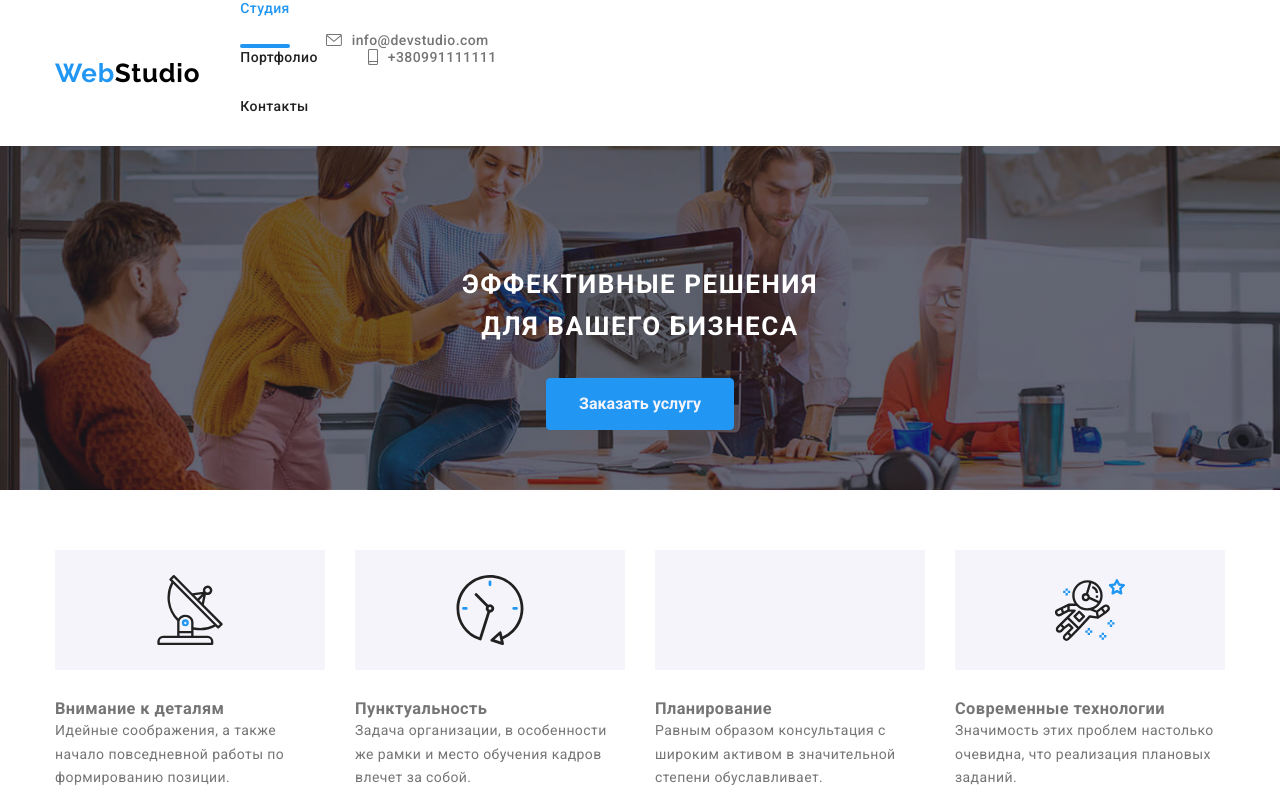
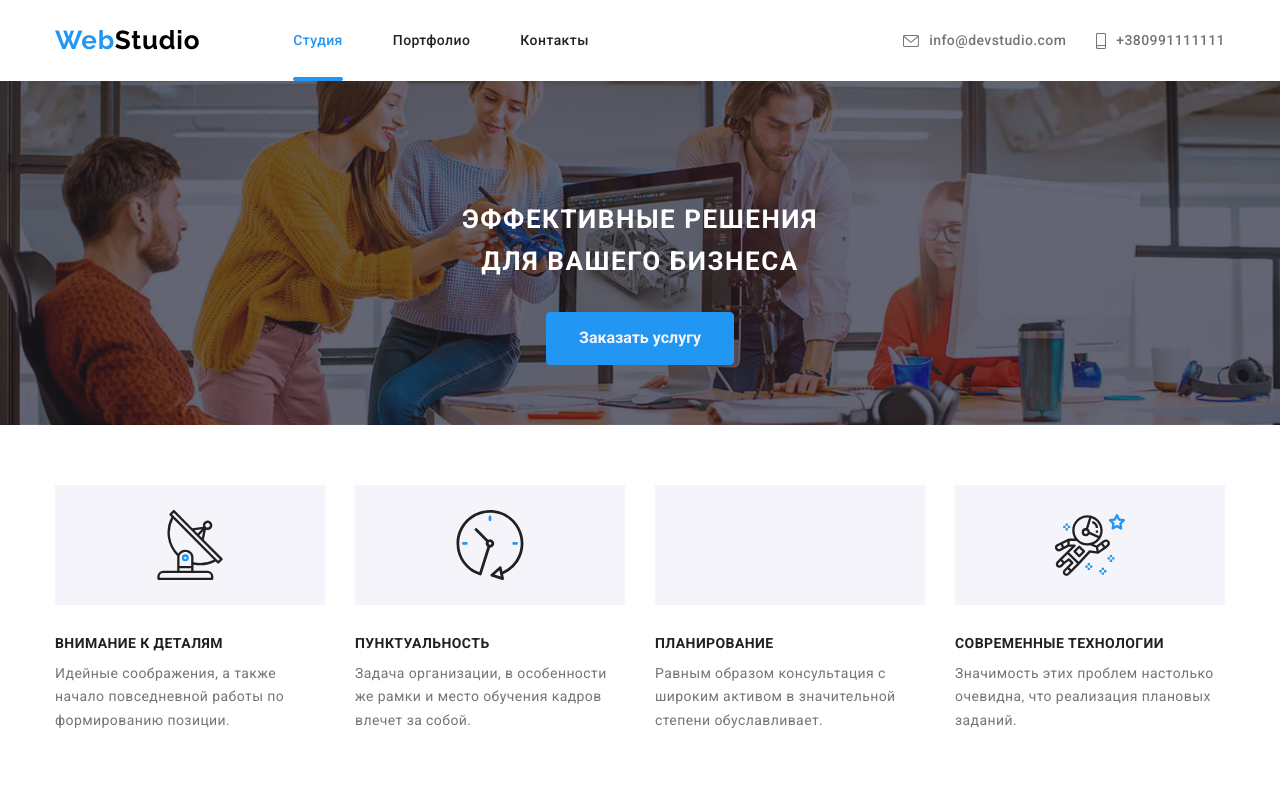
Before and after one commit to ShevchukMykola/-goit-markup-hw-08, a plain HTML site: page index.html in a window 1280 px wide. Shown: the top 800 px of the page. Drawn offline with nearby package versions, Linux system fonts and the light colour scheme.

Commit message:
edit hw8

```diff
--- a/sass/components/_header.scss
+++ b/sass/components/_header.scss
@@ -8,14 +8,17 @@
         align-items: center;
         justify-content: space-between;
         min-height: 60px;
-        @media screen and (min-width: 768px) and (min-width: 1200px) {
+        @media screen and (min-width: 768px) {
             display: flex;
+        }
+        @media screen and (min-width:1200px) {
+            display: flex;
+            justify-content: center;
         }
     }
     &__container {
-        @media screen and (min-width: 768px) and (min-width: 1200px) {
+        @media screen and (min-width: 768px) {
             display: flex;
-            width: 100%;
         }
     }
 }
@@ -26,7 +29,7 @@
 }
 
 .menu__mobile {
-    @media screen and (min-width: 768px) {
+    @media screen and (min-width: 767px) {
         display: none;
     }
 }
@@ -62,7 +65,7 @@
 }
 
 .header__menu {
-    @media screen and (max-width: 767px) {
+    @media screen and (max-width: 768px) {
         display: none;
     }
     @media screen and (min-width: 768px) {
--- a/sass/components/_logo.scss
+++ b/sass/components/_logo.scss
@@ -10,7 +10,7 @@
         line-height: 1.2;
         letter-spacing: 0.03em;
         @media screen and (min-width: 768px) {
-            padding: 26px 0;
+            padding: 25px 0;
             font-family: "Raleway";
             font-size: 26px;
             color: #000000;
--- a/sass/layout/_benefits.scss
+++ b/sass/layout/_benefits.scss
@@ -19,7 +19,7 @@
          max-width: 450px;
          height: 120px;
          margin-bottom: 30px;
-         background-color: map-get($colors, 'background-button');
+         background-color: getColor('background-button');
          background-repeat: no-repeat;
          background-position: center;
          @media screen and (min-width: 768px) {
@@ -35,15 +35,21 @@
 
  .benefits {
      &__list {
-         display: block;
+         display: flex;
+         flex-direction: column;
+         align-items: center;
+         justify-content: center;
          @media screen and (min-width: 768px) {
              display: flex;
              flex-wrap: wrap;
-             margin-right: -30px;
+             flex-direction: row;
+             align-items: flex-start;
              @media screen and (min-width: 1200px) {
                  display: flex;
+                 flex-direction: row;
                  .list__benefits+.list__benefits {
                      margin-left: 30px;
+                 }
              }
          }
      }
@@ -67,12 +73,14 @@
      }
      &__title {
          margin-bottom: 10px;
-             color: map-get($colors, 'text-title-color');
+         color: getColor('text-title-color');
          text-align: center;
          font-size: 14px;
          font-weight: 700;
          line-height: 1.2;
          text-transform: uppercase;
+         @media screen and (min-width: 768px) {
+             text-align: left;
          }
      }
  }
--- a/sass/layout/_client.scss
+++ b/sass/layout/_client.scss
@@ -43,9 +43,11 @@
         fill: currentColor;
     }
     &__logo {
+        display: flex;
         margin-right: 30px;
         margin-bottom: 30px;
         flex-basis: calc((100% - 30px) /2);
+        justify-content: center;
         @media screen and (min-width: 480px) and (max-width: 767px) {
             &:nth-child(2n) {
                 margin-right: 0;
--- a/sass/layout/_site-nav.scss
+++ b/sass/layout/_site-nav.scss
@@ -1,19 +1,33 @@
 @import '../utils/colors';
 .site__nav {
-    display: flex;
-    margin-left: 93px;
-    @media screen and (min-width: 480px) {
-        display: block;
+    display: block;
+    margin-left: 40px;
+    text-align: start;
+    @media screen and (min-width: 768px) {
+        display: flex;
         margin-left: 40px;
         text-align: start;
+        justify-content: center;
+        align-content: center;
+    }
+    @media screen and (min-width:1200px) {
+        margin-left: 93px;
     }
     &-list {
         &>.link:hover,
         &>.link:focus {
             color: getColor('text-nav-color');
         }
-        @media screen and (min-width:480px) {
-            margin-bottom: 32px;
+        margin-bottom: 32px;
+        @media screen and (min-width:768px) {
+            display: flex;
+            justify-content: center;
+            align-items: center;
+            margin-right: 50px;
+            margin-bottom: 0;
+            &:last-child {
+                margin-right: 84px;
+            }
         }
     }
 }
@@ -41,7 +55,7 @@
         bottom: 0;
         background-color: getColor('text-nav-color');
         border-radius: 2px;
-        @media screen and (min-width: 360px) and (max-width: 768px) {
+        @media screen and (min-width: 360px) and (max-width: 767px) {
             display: none;
         }
     }
@@ -49,23 +63,30 @@
 
 .site__nav .site__nav-list+.site__nav-list {
     margin-left: 50px;
-    @media screen and(min-width: 360px) {
+    @media screen and(min-width: 480px) {
         margin-left: 0;
     }
 }
 
 .header__contact {
-    display: flex;
-    margin-left: auto;
-    padding: 32px 0 32px 0;
-    justify-content: center;
-    align-items: center;
+    display: block;
     &:hover,
     &:focus {
         color: getColor('text-nav-color');
     }
-    @media screen and (min-width:360px) {
-        display: block;
+    @media screen and (max-width:767px) {
+        display: none;
+    }
+    @media screen and(min-width:768px) {
+        padding: 18px 0;
+        justify-content: center;
+        align-items: center;
+    }
+    @media screen and (min-width:1200px) {
+        display: flex;
+        margin-left: auto;
+        justify-content: center;
+        align-items: center;
     }
 }
 
@@ -83,13 +104,38 @@
         &:focus {
             color: getColor('text-nav-color');
         }
+        @media screen and (min-width:768px) {
+            justify-content: flex-start;
+        }
     }
     &__icon {
         margin-right: 10px;
         fill: currentColor;
     }
+    &__list {
+        @media screen and (min-width: 768px) {
+            margin-bottom: 10px;
+        }
+        @media screen and (min-width: 1200px) {
+            margin-bottom: 0;
+            margin-left: auto;
+        }
+    }
+    @media screen and (min-width:1200px) {
+        padding: 32px 0;
+        display: flex;
+        margin-left: auto;
+        justify-content: center;
+        align-items: center;
+    }
 }
 
-.contact__list+.contact__list {
-    margin-left: 50px;
+@media screen and(min-width:1200px) {
+    .contact__list+.contact__list {
+        margin-left: 30px;
+        @media screen and (max-width: 1199px) {
+            margin-bottom: 0;
+            margin-left: 0;
+        }
+    }
 }
```
Also changed, not shown: index.html (+2 -3 lines), css/main.css, css/main.min.css, dist/css/main.min.css, 3 other files. Lines whose indentation alone changed are shown as unchanged.
